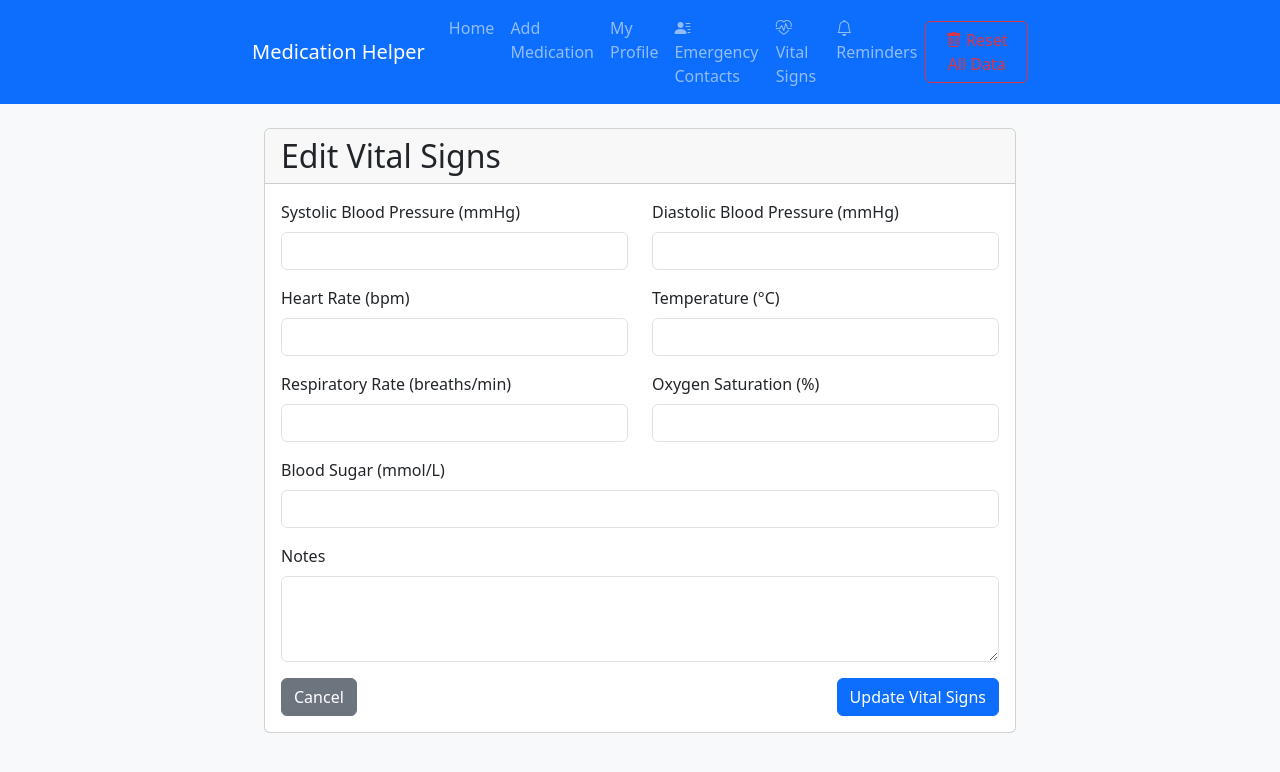
After one commit to esamuel/medication_helper, a Flask app: template templates/edit_vitals.html in a window 1280 px wide. The commit adds this page. Shown: the top 772 px of the page. Run offline with Flask 3, Linux system fonts and the light colour scheme; the template is opened without the code that fills it, so the values that code supplies are empty; parts of the project's set-up code (start-up, migrations or seed data) failed here and were passed over; some libraries are stand-ins or nearby versions.

Commit message:
Add edit and delete functionality for vital signs
- Add edit_vitals and delete_vitals routes
- Create edit_vitals.html template
- Update vitals.html with edit and delete buttons
- Add error handling and logging

```diff
--- a/app.py
+++ b/app.py
@@ -110,6 +110,10 @@ try:
     # Test database connection once
     try:
         with app.app_context():
+            # Create all tables
+            db.create_all()
+            logger.info("Database tables created successfully")
+
             # Test connection with version check
             if 'postgresql' in str(db.engine.url):
                 result = db.session.execute(db.text('SHOW server_version')).scalar()
@@ -531,11 +535,13 @@ def delete_emergency_contact(id):
 
 @app.route('/vitals', methods=['GET'])
 def vitals():
-    vitals = VitalSigns.query.order_by(VitalSigns.date_time.desc()).all()
-    print("Number of vital signs:", len(vitals))
-    if len(vitals) > 0:
-        print("First vital sign:", vitals[0].systolic_bp, "/", vitals[0].diastolic_bp)
-    return render_template('vitals.html', vitals=vitals)
+    try:
+        vitals_list = VitalSigns.query.order_by(VitalSigns.date_time.desc()).all()
+        return render_template('vitals.html', vitals=vitals_list)
+    except Exception as e:
+        logger.error(f"Error fetching vital signs: {str(e)}")
+        flash('Error loading vital signs', 'error')
+        return render_template('vitals.html', vitals=[])
 
 @app.route('/vitals/add', methods=['GET', 'POST'])
 def add_vitals():
@@ -563,6 +569,51 @@ def add_vitals():
             flash('Error recording vital signs.', 'error')
 
     return render_template('add_vitals.html', now=datetime.now())
+
+@app.route('/edit_vitals/<int:id>', methods=['GET', 'POST'])
+def edit_vitals(id):
+    try:
+        vital = VitalSigns.query.get_or_404(id)
+
+        if request.method == 'POST':
+            vital.systolic_bp = request.form.get('systolic_bp', type=int)
+            vital.diastolic_bp = request.form.get('diastolic_bp', type=int)
+            vital.heart_rate = request.form.get('heart_rate', type=int)
+            vital.temperature = request.form.get('temperature', type=float)
+            vital.respiratory_rate = request.form.get('respiratory_rate', type=int)
+            vital.oxygen_saturation = request.form.get('oxygen_saturation', type=int)
+            vital.blood_sugar = request.form.get('blood_sugar', type=float)
+            vital.notes = request.form.get('notes')
+
+            try:
+                db.session.commit()
+                flash('Vital signs updated successfully!', 'success')
+                return redirect(url_for('vitals'))
+            except Exception as e:
+                db.session.rollback()
+                logger.error(f"Error updating vital signs: {str(e)}")
+                flash('Error updating vital signs', 'error')
+
+        return render_template('edit_vitals.html', vital=vital)
+
+    except Exception as e:
+        logger.error(f"Error in edit_vitals: {str(e)}")
+        flash('Error accessing vital signs', 'error')
+        return redirect(url_for('vitals'))
+
+@app.route('/delete_vitals/<int:id>')
+def delete_vitals(id):
+    try:
+        vital = VitalSigns.query.get_or_404(id)
+        db.session.delete(vital)
+        db.session.commit()
+        flash('Vital signs deleted successfully!', 'success')
+    except Exception as e:
+        db.session.rollback()
+        logger.error(f"Error deleting vital signs: {str(e)}")
+        flash('Error deleting vital signs', 'error')
+
+    return redirect(url_for('vitals'))
 
 @app.route('/reminders')
 def reminders():
--- /dev/null
+++ b/templates/edit_vitals.html
@@ -0,0 +1,64 @@
+{% extends "base.html" %}
+
+{% block title %}Edit Vital Signs{% endblock %}
+
+{% block content %}
+<div class="container">
+    <div class="card">
+        <div class="card-header">
+            <h2 class="mb-0">Edit Vital Signs</h2>
+        </div>
+        <div class="card-body">
+            <form method="POST">
+                <div class="row">
+                    <div class="col-md-6 mb-3">
+                        <label for="systolic_bp" class="form-label">Systolic Blood Pressure (mmHg)</label>
+                        <input type="number" class="form-control" id="systolic_bp" name="systolic_bp" value="{{ vital.systolic_bp }}" required>
+                    </div>
+                    <div class="col-md-6 mb-3">
+                        <label for="diastolic_bp" class="form-label">Diastolic Blood Pressure (mmHg)</label>
+                        <input type="number" class="form-control" id="diastolic_bp" name="diastolic_bp" value="{{ vital.diastolic_bp }}" required>
+                    </div>
+                </div>
+
+                <div class="row">
+                    <div class="col-md-6 mb-3">
+                        <label for="heart_rate" class="form-label">Heart Rate (bpm)</label>
+                        <input type="number" class="form-control" id="heart_rate" name="heart_rate" value="{{ vital.heart_rate }}" required>
+                    </div>
+                    <div class="col-md-6 mb-3">
+                        <label for="temperature" class="form-label">Temperature (°C)</label>
+                        <input type="number" step="0.1" class="form-control" id="temperature" name="temperature" value="{{ vital.temperature }}" required>
+                    </div>
+                </div>
+
+                <div class="row">
+                    <div class="col-md-6 mb-3">
+                        <label for="respiratory_rate" class="form-label">Respiratory Rate (breaths/min)</label>
+                        <input type="number" class="form-control" id="respiratory_rate" name="respiratory_rate" value="{{ vital.respiratory_rate }}" required>
+                    </div>
+                    <div class="col-md-6 mb-3">
+                        <label for="oxygen_saturation" class="form-label">Oxygen Saturation (%)</label>
+                        <input type="number" class="form-control" id="oxygen_saturation" name="oxygen_saturation" value="{{ vital.oxygen_saturation }}" required>
+                    </div>
+                </div>
+
+                <div class="mb-3">
+                    <label for="blood_sugar" class="form-label">Blood Sugar (mmol/L)</label>
+                    <input type="number" step="0.1" class="form-control" id="blood_sugar" name="blood_sugar" value="{{ vital.blood_sugar }}" required>
+                </div>
+
+                <div class="mb-3">
+                    <label for="notes" class="form-label">Notes</label>
+                    <textarea class="form-control" id="notes" name="notes" rows="3">{{ vital.notes }}</textarea>
+                </div>
+
+                <div class="d-flex justify-content-between">
+                    <a href="{{ url_for('vitals') }}" class="btn btn-secondary">Cancel</a>
+                    <button type="submit" class="btn btn-primary">Update Vital Signs</button>
+                </div>
+            </form>
+        </div>
+    </div>
+</div>
+{% endblock %}
```
Also changed, not shown: templates/vitals.html (+19 -1 lines).
